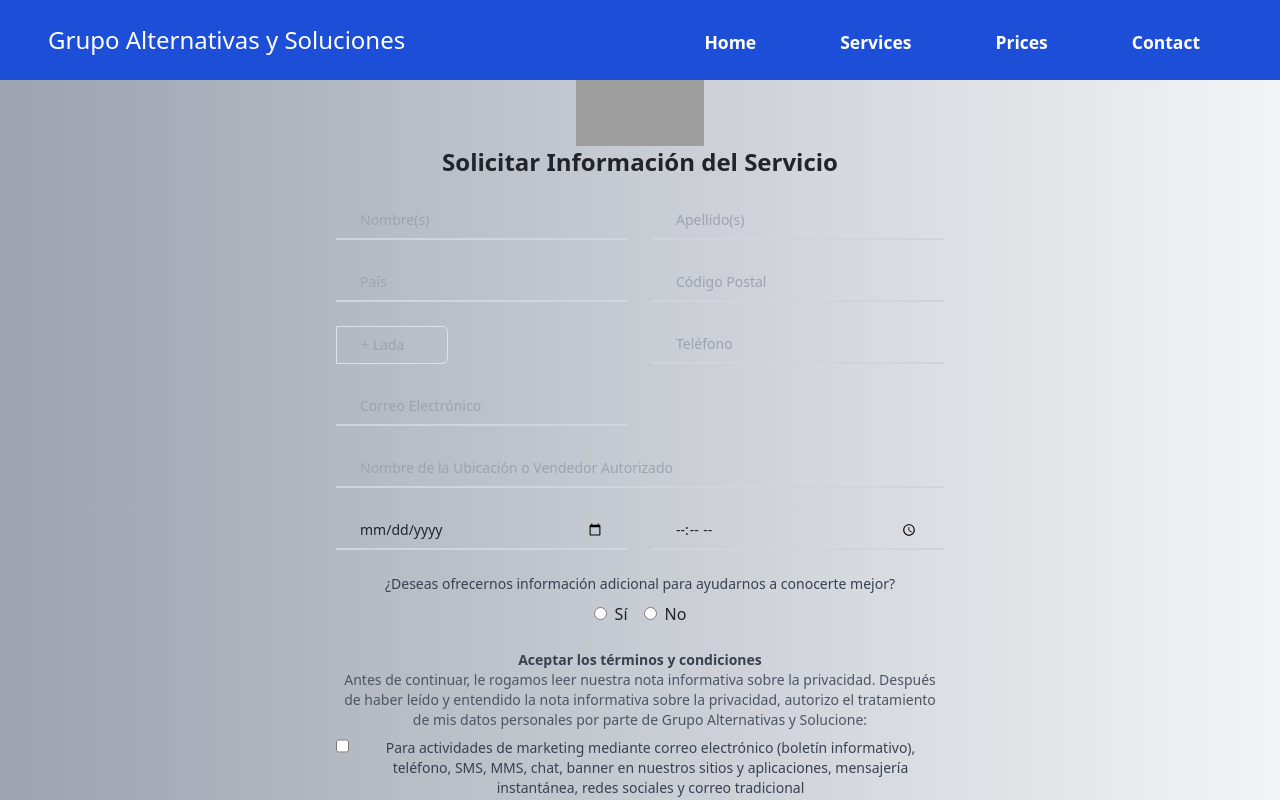
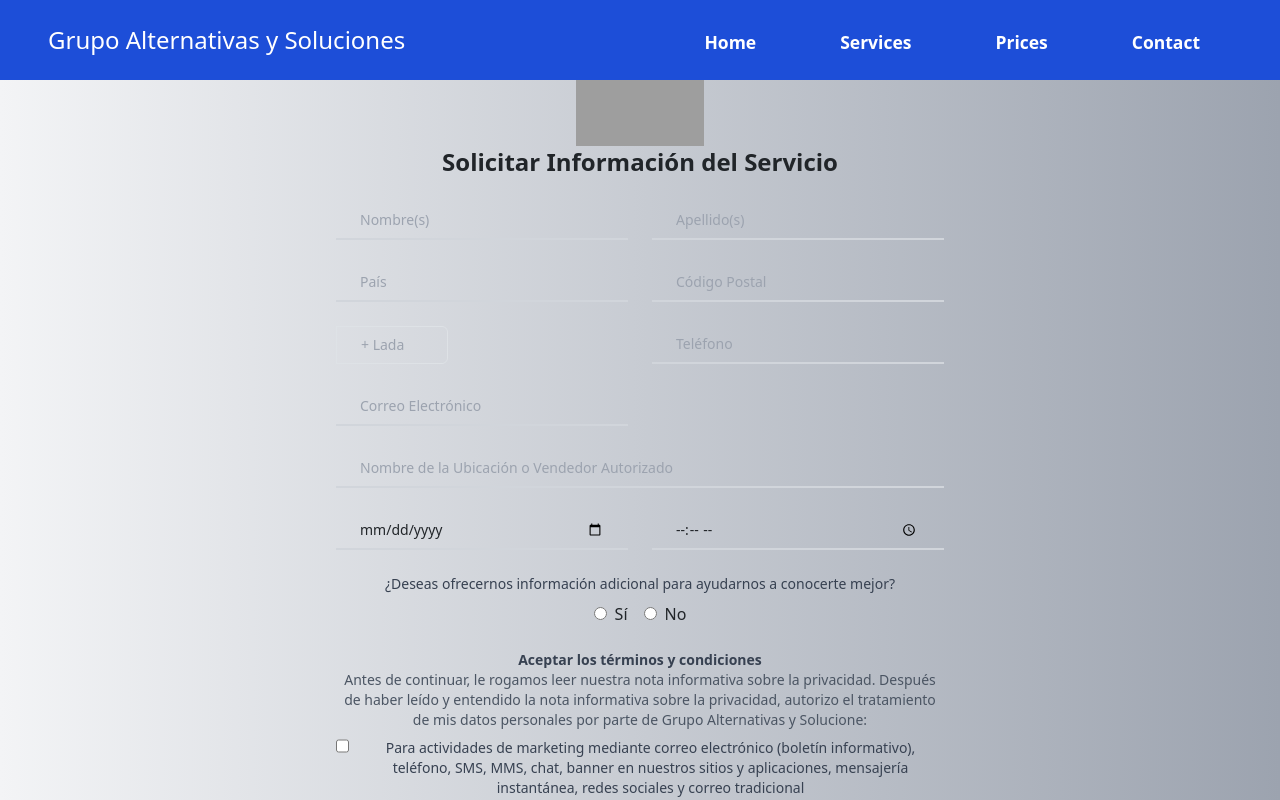
Before and after one commit to RobertoBarre25/LandingPageReact, a React (Create React App) app: page /contact in a window 1280 px wide. Shown: the top 800 px of the page. Built offline with nearby package versions, Linux system fonts and the light colour scheme; grey boxes are pictures that could not be loaded.

Commit message:
fixed ContactForm

```diff
--- a/src/ContactForm/ContactForm.js
+++ b/src/ContactForm/ContactForm.js
@@ -2,7 +2,7 @@ import React from "react";
 
 const ContactForm = () => {
   return (
-    <div className="flex justify-center items-center h-screen bg-gradient-to-r from-gray-400 to-gray-100 mt-20">
+    <div className="flex justify-center items-center h-screen bg-gradient-to-r from-gray-100 to-gray-400 mt-20">
       <div className="rounded-lg p-8 max-w-2xl w-full bg-transparent">
         <div className="text-center mb-6">
           <img
```
